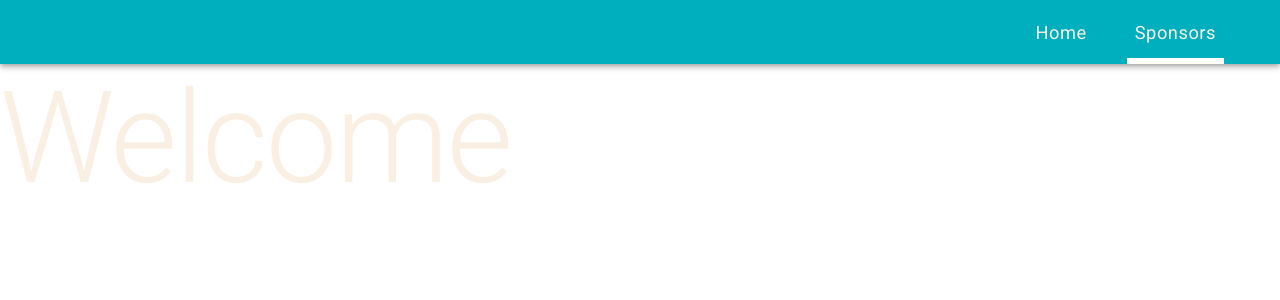
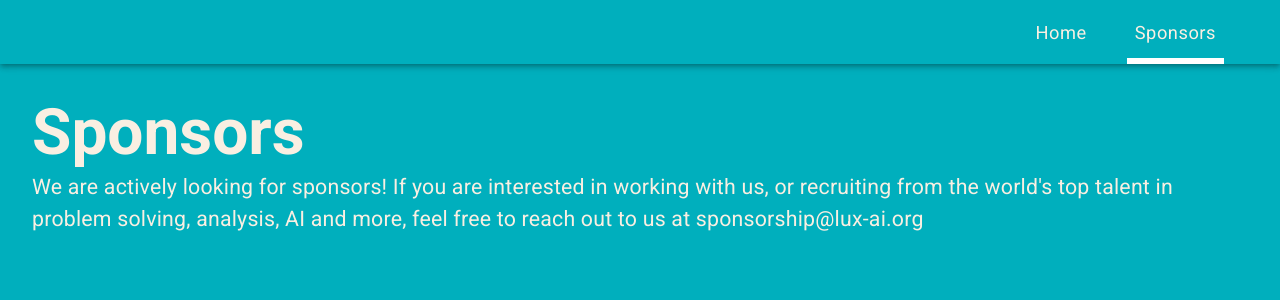
Before and after one commit to Lux-AI-Challenge/static-site, a React (Create React App) app: page /sponsors in a window 1280 px wide. Shown: the top 300 px of the page. Built offline with nearby package versions, Linux system fonts and the light colour scheme.

Commit message:
sponsors page

```diff
--- a/src/locales/en.json
+++ b/src/locales/en.json
@@ -6,7 +6,10 @@
     "Leaderboard": "Leaderboard",
     "Compete": "Compete"
   },
-  "SponsorsPage": {},
+  "SponsorsPage": {
+    "title": "Sponsors",
+    "body1": "We are actively looking for sponsors! If you are interested in working with us, or recruiting from the world's top talent in problem solving, analysis, AI and more, feel free to reach out to us at sponsorship@lux-ai.org"
+  },
   "Home": {
     "Sign Up": "Sign Up",
     "Login": "Login",
--- a/src/pages/Sponsors/index.css
+++ b/src/pages/Sponsors/index.css
@@ -1,2 +1,9 @@
 .SponsorsPage {
+  padding: 2rem;
+  background-color: #00afbd;
+  min-height: 100vh;
 }
+
+.SponsorsPage h3 {
+  font-weight: 700;
+}
--- a/src/pages/Sponsors/index.tsx
+++ b/src/pages/Sponsors/index.tsx
@@ -11,15 +11,16 @@ import {
   // ThemeProvider,
   Typography,
 } from '@material-ui/core';
-// import { useTranslation } from 'react-i18next';
+import { useTranslation } from 'react-i18next';
 const SponsorPage = () => {
-  // const { t } = useTranslation(['SponsorsPage']);
+  const { t } = useTranslation(['SponsorsPage']);
   // const classes = useStyles();
 
   return (
     <DefaultLayout>
       <div className={`SponsorsPage`}>
-        <Typography variant="h1">Welcome</Typography>
+        <Typography variant="h3">{t('title')}</Typography>
+        <Typography variant="body1">{t('body1')}</Typography>
       </div>
     </DefaultLayout>
   );
```
